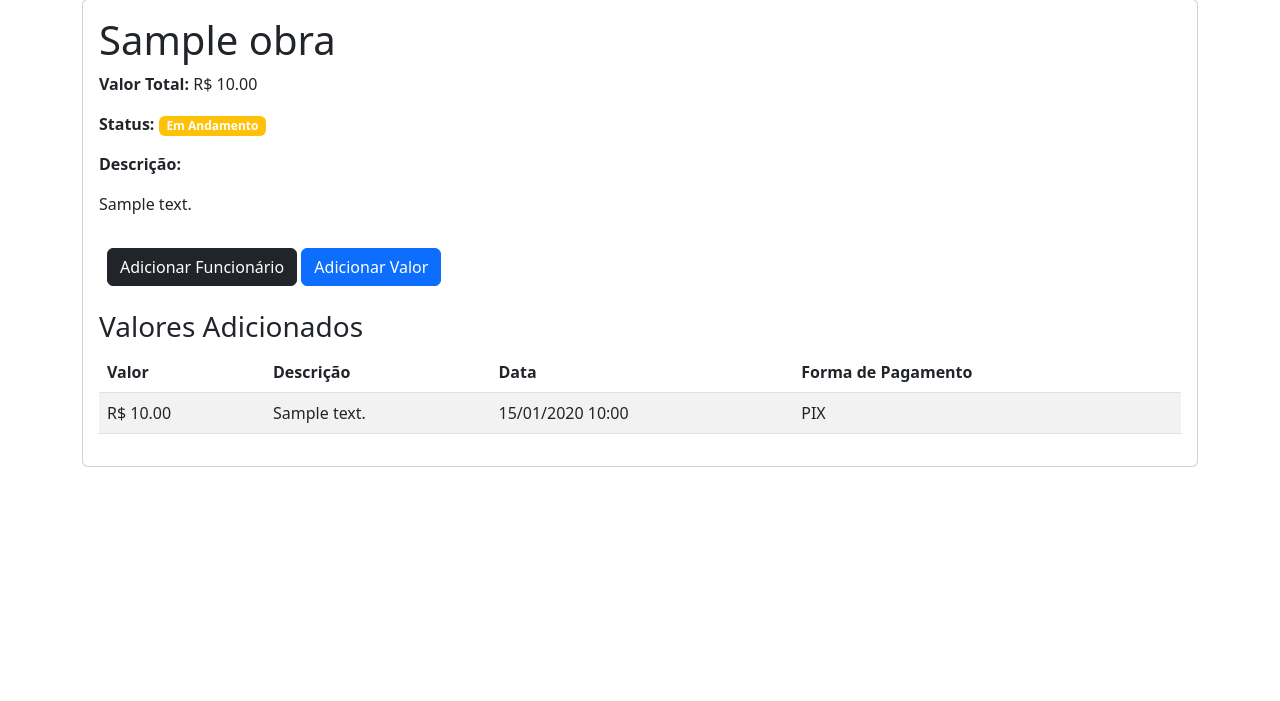
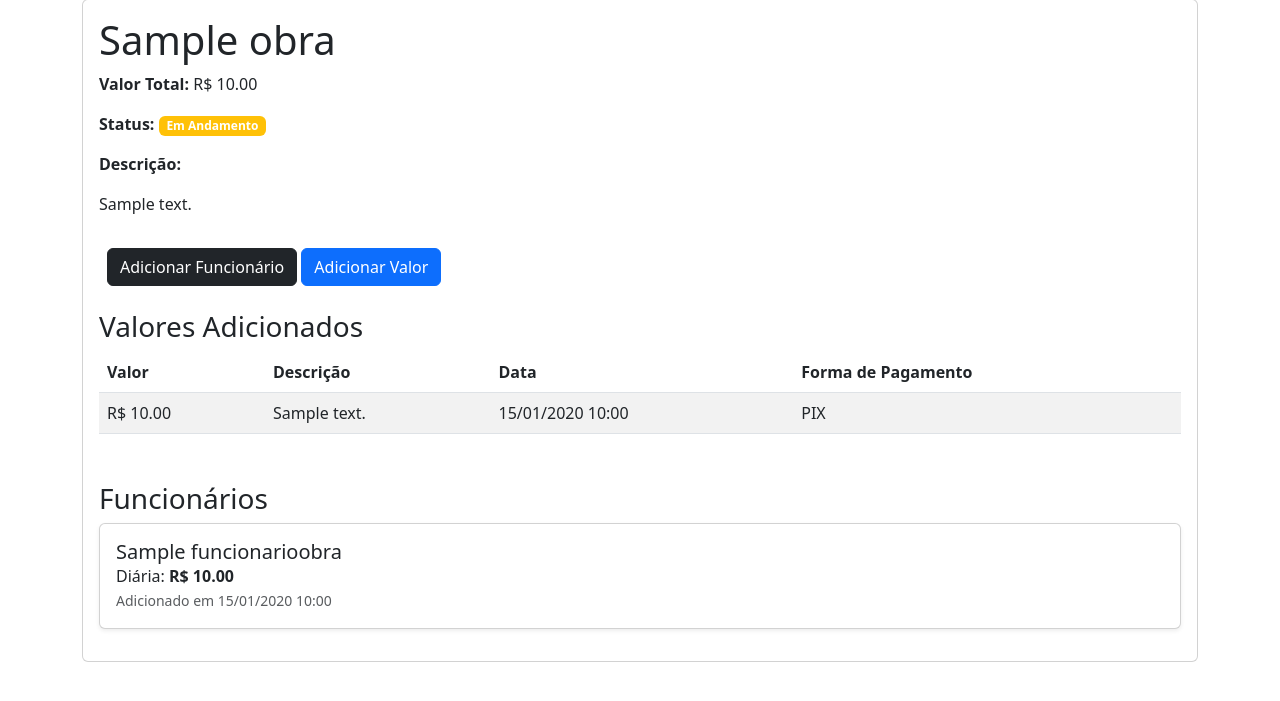
Before and after one commit to Alejandroo19/ControleObra, a Django app: page /1/ in a window 1280 px wide. Shown: the part 79-780 px from the top of the page. Run offline with Django 5.2, Linux system fonts and the light colour scheme; tables that the repository leaves empty hold one stand-in row (values such as "Sample post"); some libraries are stand-ins or nearby versions.

Commit message:
alterações 4

```diff
--- a/controle/obras/models.py
+++ b/controle/obras/models.py
@@ -19,9 +19,6 @@ class Obra(models.Model):
         return self.nome
 
     def verificar_status(self):
-        """
-        Atualiza o status da obra para 'Finalizada' se a soma dos valores adicionados for igual ao valor total.
-        """
         soma_valores = sum(valor.valor for valor in self.valores_adicionados.all())
         if soma_valores >= self.valor and self.status != 'finalizada':
             self.status = 'finalizada'
--- a/controle/obras/templates/obra/detalhe_obra.html
+++ b/controle/obras/templates/obra/detalhe_obra.html
@@ -29,17 +29,12 @@
                     <p><em>Sem descrição.</em></p>
                 {% endif %}
 
-                <!-- Botão para adicionar valor -->
-
-
                 <button class="btn btn-dark mt-3 ms-2" data-bs-toggle="modal" data-bs-target="#adicionarFuncionarioModal">
                     Adicionar Funcionário
                 </button>
 
 
                 <button class="btn btn-primary mt-3" data-bs-toggle="modal" data-bs-target="#adicionarValorModal">Adicionar Valor</button>
-
-                <!-- Tabela de valores -->
                 <h3 class="mt-4">Valores Adicionados</h3>
                 <table class="table table-striped">
                     <thead>
@@ -65,11 +60,30 @@
                         {% endfor %}
                     </tbody>
                 </table>
+
+                <h3 class="mt-5">Funcionários</h3>
+                <div class="row"> {% for funcionario in funcionarios %} <div class="col-12 mb-3">
+                <div class="card shadow-sm">
+                <div class="card-body d-flex justify-content-between align-items-center">
+                <div>
+                    <h5 class="card-title m-0">{{ funcionario.nome }}</h5>
+                    <p class="card-text m-0">Diária: <strong>R$ {{ funcionario.valor_diaria }}</strong></p>
+                    <small class="text-muted">Adicionado em {{ funcionario.data_adicionado|date:"d/m/Y H:i" }}</small>
+                </div>
+                <div>
+                    <i class="bi bi-person-circle fs-2 text-primary"></i>
+                                       </div>
+                                    </div>
+                                </div>
+                            </div>
+                {% empty %}
+                <p class="text-muted">Nenhum funcionário cadastrado.</p>
+                {% endfor %}
+                </div>
             </div>
         </div>
     </div>
 
-    <!-- Modal de Adicionar Valor -->
     <div class="modal fade" id="adicionarValorModal" tabindex="-1" aria-labelledby="adicionarValorLabel" aria-hidden="true">
         <div class="modal-dialog">
             <div class="modal-content">
@@ -135,10 +149,8 @@
       </div>
 
     <script src="https://cdn.jsdelivr.net/npm/bootstrap@5.3.0/dist/js/bootstrap.bundle.min.js"></script>
-    <!-- SweetAlert -->
     <script src="https://cdn.jsdelivr.net/npm/sweetalert2@11"></script>
     <script>
-        // Verifica se a obra foi finalizada
         {% if finalizada %}
         Swal.fire({
             icon: 'success',
--- a/controle/obras/views.py
+++ b/controle/obras/views.py
@@ -23,7 +23,6 @@ def detalhe_obra(request, obra_id):
 
     if request.method == 'POST':
         if 'valor' in request.POST:
-            # Lógica para valor
             valor = request.POST.get('valor')
             descricao = request.POST.get('descricao')
             forma_pagamento = request.POST.get('forma_pagamento')
```
